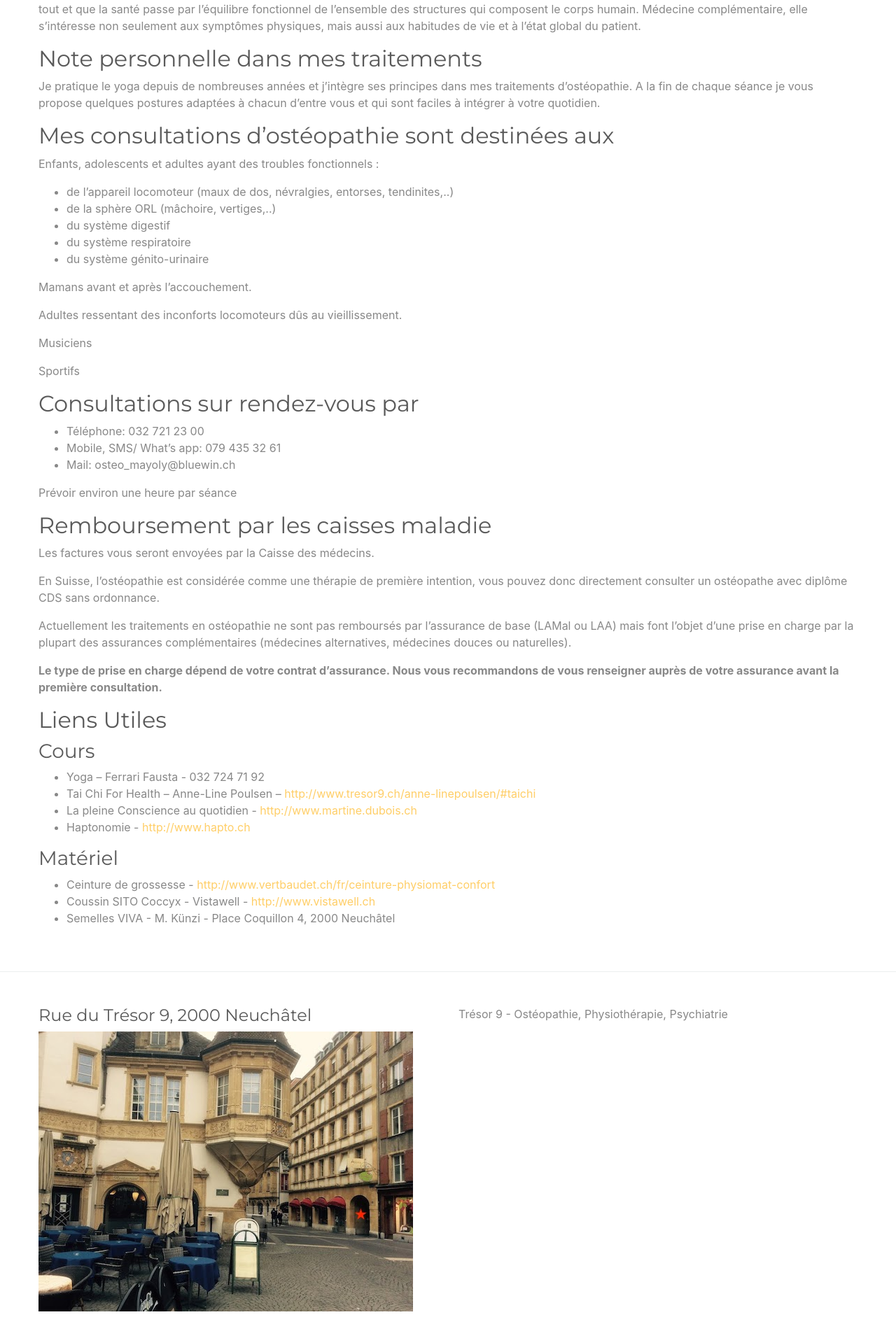
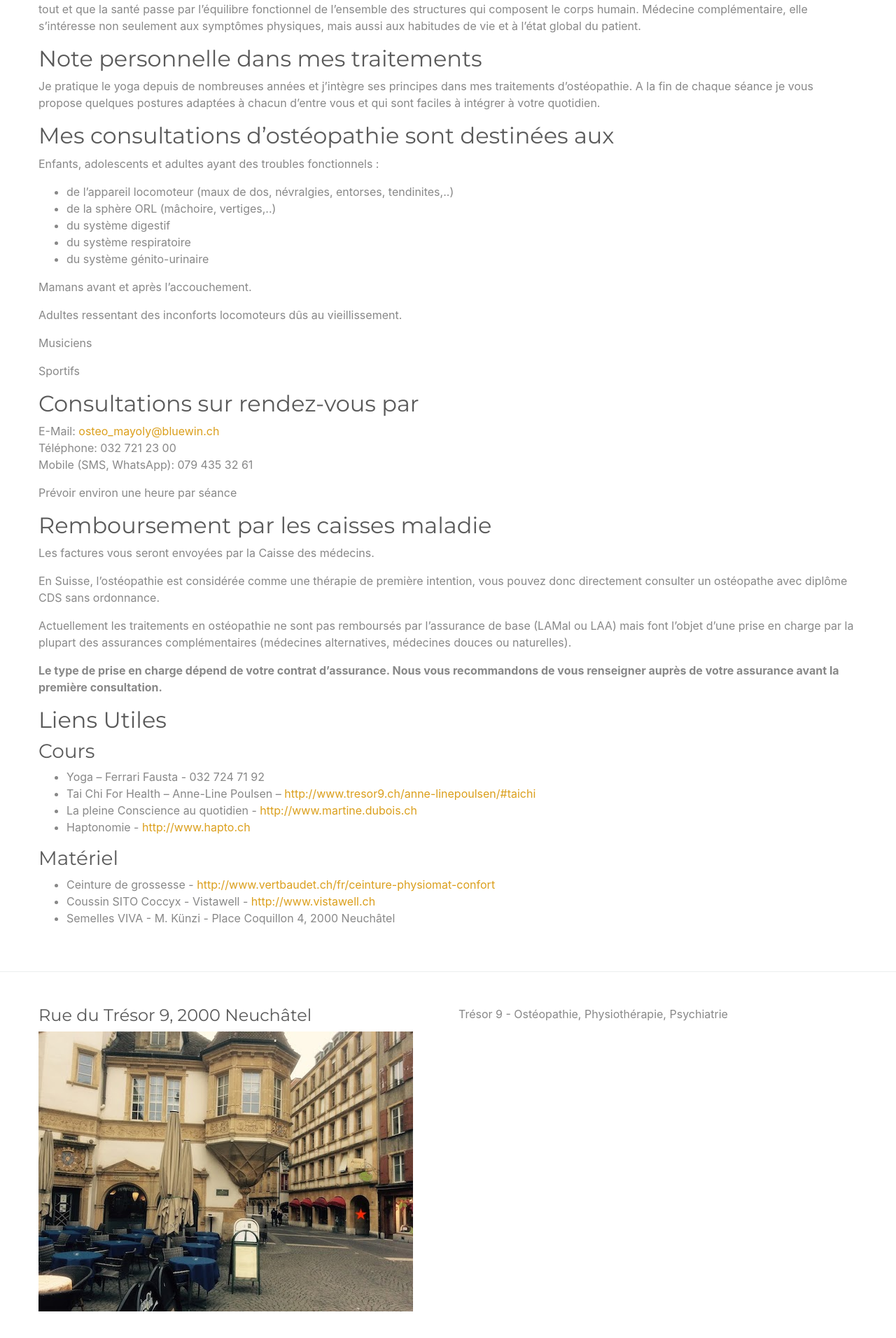
Before and after one commit to tresor9/tresor9, a Jekyll site: the page built from people/mayoly.md, in a window 1280 px wide. Shown: the part 1108-3020 px from the top of the page at 70% size. Built offline with Jekyll 4.4.1, drawn with Linux system fonts in a browser that asks for light colours.

Commit message:
Changed default color. Added contact layout. Added mailto links.

```diff
--- /dev/null
+++ b/_includes/contact.html
@@ -0,0 +1,21 @@
+
+<p>
+    {%- if include.name -%}
+        {{ include.name }} <br />
+    {%- endif include.name -%}
+    {%- if include.address1 -%}
+        {{ include.address1 }} <br />
+    {%- endif include.address1 -%}
+    {%- if include.address2 -%}
+        {{ include.address2 }} <br />
+    {%- endif include.address2 -%}
+    {%- if include.email -%}
+        E-Mail: <a href="mailto:{{ include.email }}">{{ include.email }}</a> <br />
+    {%- endif include.email -%}
+    {%- if include.phone -%}
+        Téléphone: {{ include.phone }} <br />
+    {%- endif include.phone -%}
+    {%- if include.mobile -%}
+        Mobile (SMS, WhatsApp): {{ include.mobile }} <br />
+    {%- endif include.mobile -%}
+</p>
--- a/_sass/_variables.scss
+++ b/_sass/_variables.scss
@@ -42,7 +42,7 @@ $green:   #56CC9D !default;
 $teal:    #20c997 !default;
 $cyan:    #6CC3D5 !default;
 
-$primary:       #FFCE67 !default;
+$primary:       rgb(219, 159, 28) !default;
 $secondary:     #F3969A !default;
 $success:       $green !default;
 $info:          $cyan !default;
--- a/people/mayoly.md
+++ b/people/mayoly.md
@@ -46,9 +46,12 @@ Sportifs
 
 ## Consultations sur rendez-vous par
 
-* Téléphone: 032 721 23 00
-* Mobile, SMS/ What’s app: 079 435 32 61
-* Mail: osteo_mayoly@bluewin.ch
+{%
+include contact.html
+email="osteo_mayoly@bluewin.ch"
+phone="032 721 23 00"
+mobile="079 435 32 61"
+%}
 
 Prévoir environ une heure par séance
 
```
Also changed, not shown: people/poulsen.md (+18 -14 lines), people/waeber.md (+6 -3 lines), people/walker.md (+4 -1 lines), 6 other files.
